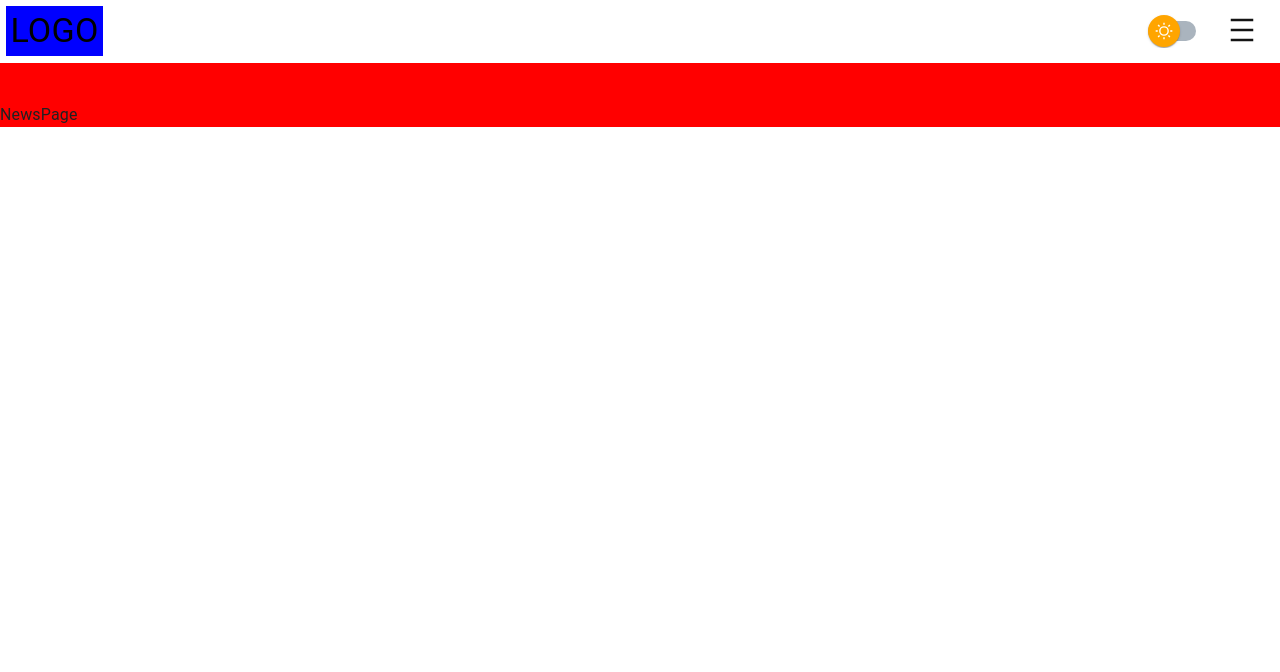
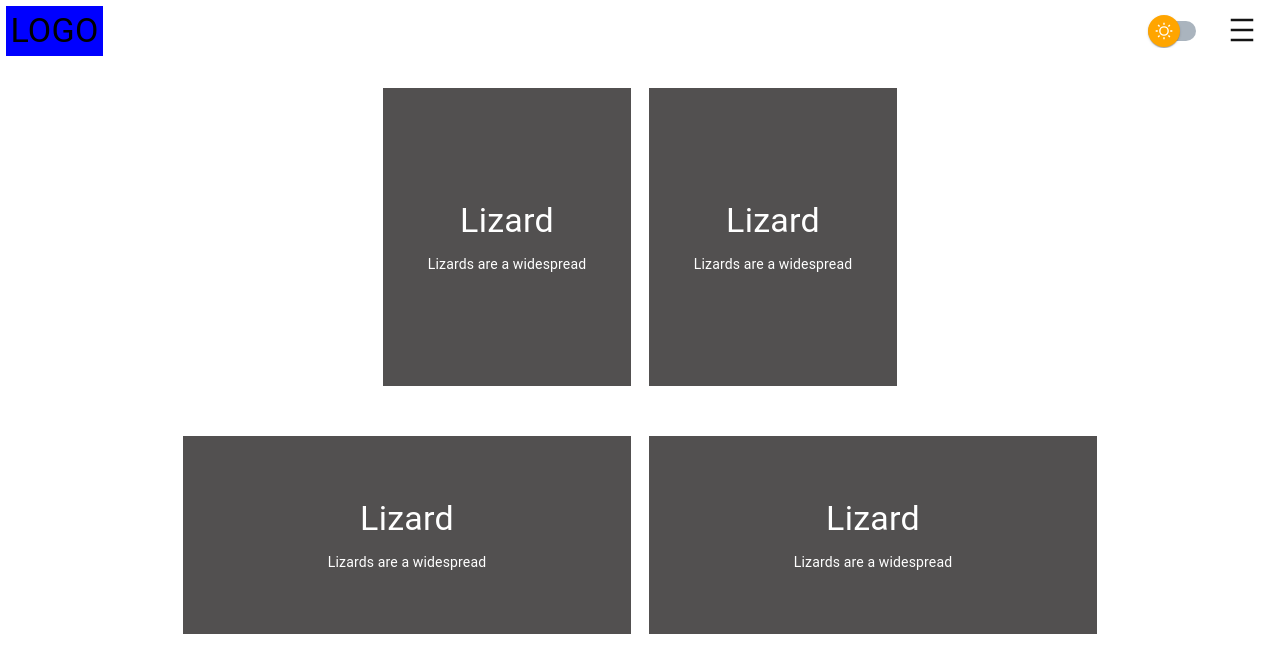
Before and after one commit to nicolasjrz/test-theme-material-ui, a React (Vite) app: page /news in a window 1280 px wide. Shown: the top 672 px of the page. Built offline with nearby package versions, Linux system fonts and the light colour scheme.

Commit message:
add card in components

```diff
--- /dev/null
+++ b/src/components/card/Card1.jsx
@@ -0,0 +1,66 @@
+import { Box, Typography } from "@mui/material";
+
+import imgennashe from "../../assets/img.jpg";
+import { useState } from "react";
+
+export const Card1 = () => {
+  const [hovered, setHovered] = useState(false);
+
+  const card = {
+    width: 250,
+    height: 300,
+    overflow: "hidden",
+    border: "1px solid #fff",
+    position: "relative",
+    // zIndex: 1300, // Asegura que la tarjeta esté por encima del menú
+  };
+
+  const cardBody = {
+    width: "100%",
+    height: "100%",
+    color: "white",
+    display: "flex",
+    flexDirection: "column",
+    justifyContent: "center",
+    textAlign: "center",
+  };
+
+  const cardImgText = {
+    position: "absolute",
+    transition: "2s",
+    backgroundColor: hovered ? "black" : "transparent",
+    right: hovered ? 0 : "-100%",
+    width: "100%",
+    height: "100%",
+    backgroundImage: `url(${imgennashe})`,
+    backgroundSize: "cover",
+    backgroundPosition: "center",
+    display: "flex",
+    flexDirection: "column",
+    justifyContent: "center",
+    textAlign: "center",
+  };
+
+  return (
+    <Box
+      bgcolor={"#525050"}
+      sx={card}
+      onMouseEnter={() => setHovered(true)}
+      onMouseLeave={() => setHovered(false)}
+    >
+      <Box sx={cardImgText}>
+        <Typography gutterBottom variant="h4" color="white">
+          nashe
+        </Typography>
+      </Box>
+      <Box sx={cardBody}>
+        <Typography gutterBottom variant="h4" color="white">
+          Lizard
+        </Typography>
+        <Typography variant="body2" color="white">
+          Lizards are a widespread
+        </Typography>
+      </Box>
+    </Box>
+  );
+};
--- /dev/null
+++ b/src/components/card/CardHorizontal.jsx
@@ -0,0 +1,66 @@
+import { Box, Typography } from "@mui/material";
+
+import imgennashe from "../../assets/img.jpg";
+import { useState } from "react";
+
+export const CardHorizontal = () => {
+  const [hovered, setHovered] = useState(false);
+
+  const card = {
+    width: 450,
+    height: 200,
+    overflow: "hidden",
+    border: "1px solid #fff",
+    position: "relative",
+    // zIndex: 1300, // Asegura que la tarjeta esté por encima del menú
+  };
+
+  const cardBody = {
+    width: "100%",
+    height: "100%",
+    color: "white",
+    display: "flex",
+    flexDirection: "column",
+    justifyContent: "center",
+    textAlign: "center",
+  };
+
+  const cardImgText = {
+    position: "absolute",
+    transition: "2s",
+    backgroundColor: hovered ? "black" : "transparent",
+    top: hovered ? 0 : "-100%",
+    width: "100%",
+    height: "100%",
+    backgroundImage: `url(${imgennashe})`,
+    backgroundSize: "cover",
+    backgroundPosition: "center",
+    display: "flex",
+    flexDirection: "column",
+    justifyContent: "center",
+    textAlign: "center",
+  };
+
+  return (
+    <Box
+      bgcolor={"#525050"}
+      sx={card}
+      onMouseEnter={() => setHovered(true)}
+      onMouseLeave={() => setHovered(false)}
+    >
+      <Box sx={cardImgText}>
+        <Typography gutterBottom variant="h4" color="white">
+          nashe
+        </Typography>
+      </Box>
+      <Box sx={cardBody}>
+        <Typography gutterBottom variant="h4" color="white">
+          Lizard
+        </Typography>
+        <Typography variant="body2" color="white">
+          Lizards are a widespread
+        </Typography>
+      </Box>
+    </Box>
+  );
+};
--- a/src/pages/NewsPage.jsx
+++ b/src/pages/NewsPage.jsx
@@ -1,13 +1,39 @@
-import { Box } from "@mui/material";
+import { Grid } from "@mui/material";
 import { Navbar } from "../components/menu/Navbar";
+import { Card1 } from "../components/card/Card1";
+import { CardHorizontal } from "../components/card/CardHorizontal";
 
 export const NewsPage = () => {
   return (
     <>
       <Navbar />
-      <Box bgcolor={"red"} pt={5}>
-        NewsPage
-      </Box>
+      <Grid
+        container
+        justifyContent="center"
+        alignItems="center"
+        height={500}
+        flexDirection="row"
+      >
+        <Grid item container justifyContent="center" spacing={2} p={3}>
+          {/* Aquí estamos utilizando otro contenedor Grid para centrar y espaciar las tarjetas */}
+          <Grid item>
+            <Card1 />
+          </Grid>
+          <Grid item>
+            <Card1 />
+          </Grid>
+        </Grid>
+
+        <Grid item container justifyContent="center" spacing={2} p={3}>
+          {/* Aquí estamos utilizando otro contenedor Grid para centrar y espaciar las tarjetas */}
+          <Grid item>
+            <CardHorizontal />
+          </Grid>
+          <Grid item>
+            <CardHorizontal />
+          </Grid>
+        </Grid>
+      </Grid>
     </>
   );
 };
```
Also changed, not shown: src/assets/img.jpg (added).
